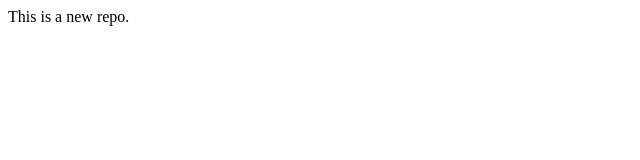
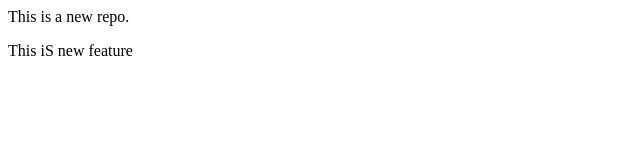
Before and after one commit to GurjeetSingh-Hub/Localrepo, a plain HTML site: page index.html in a window 1280 px wide. Shown: the whole page, without its empty margins (0-640 px from the left). Drawn offline with Linux system fonts and the light colour scheme.

Commit message:
Add new feature

```diff
--- a/index.html
+++ b/index.html
@@ -1 +1,2 @@
 <p>This is a new repo.</p>
+<P>This iS new feature </P>
```
